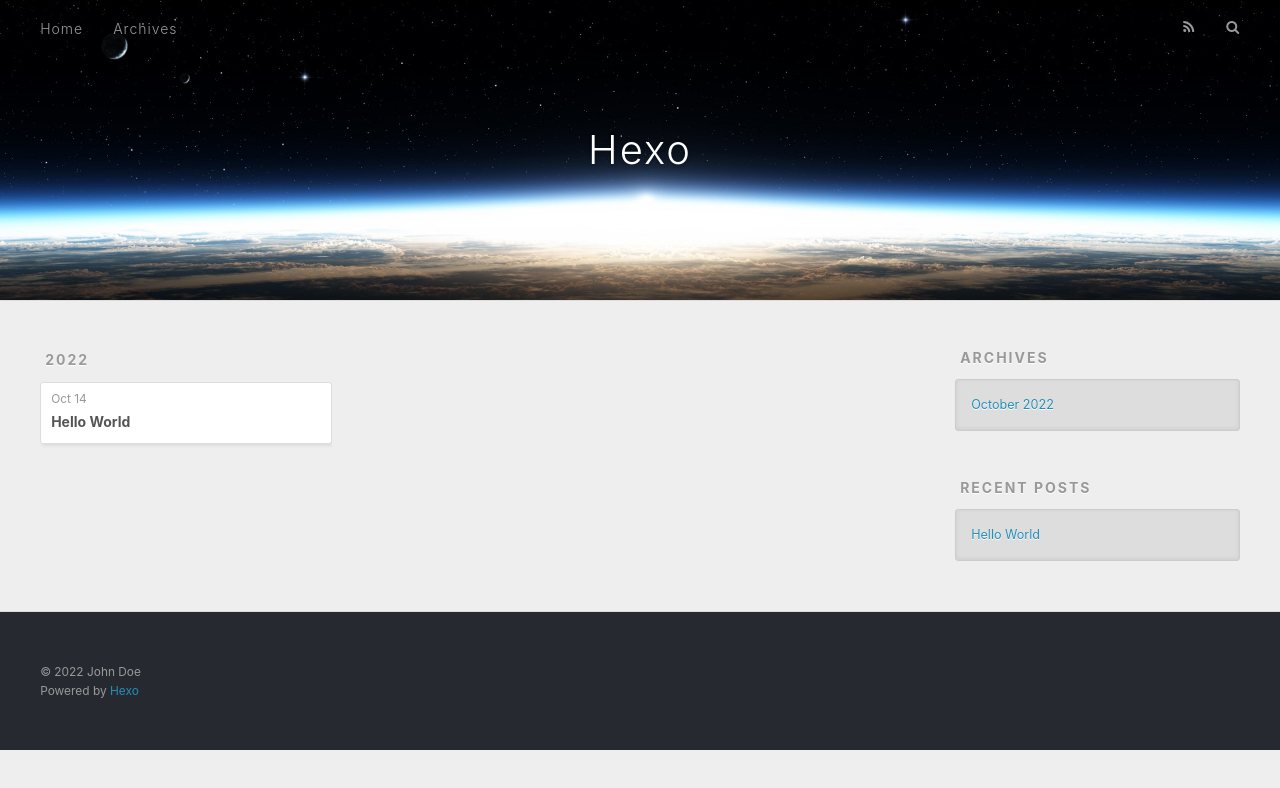
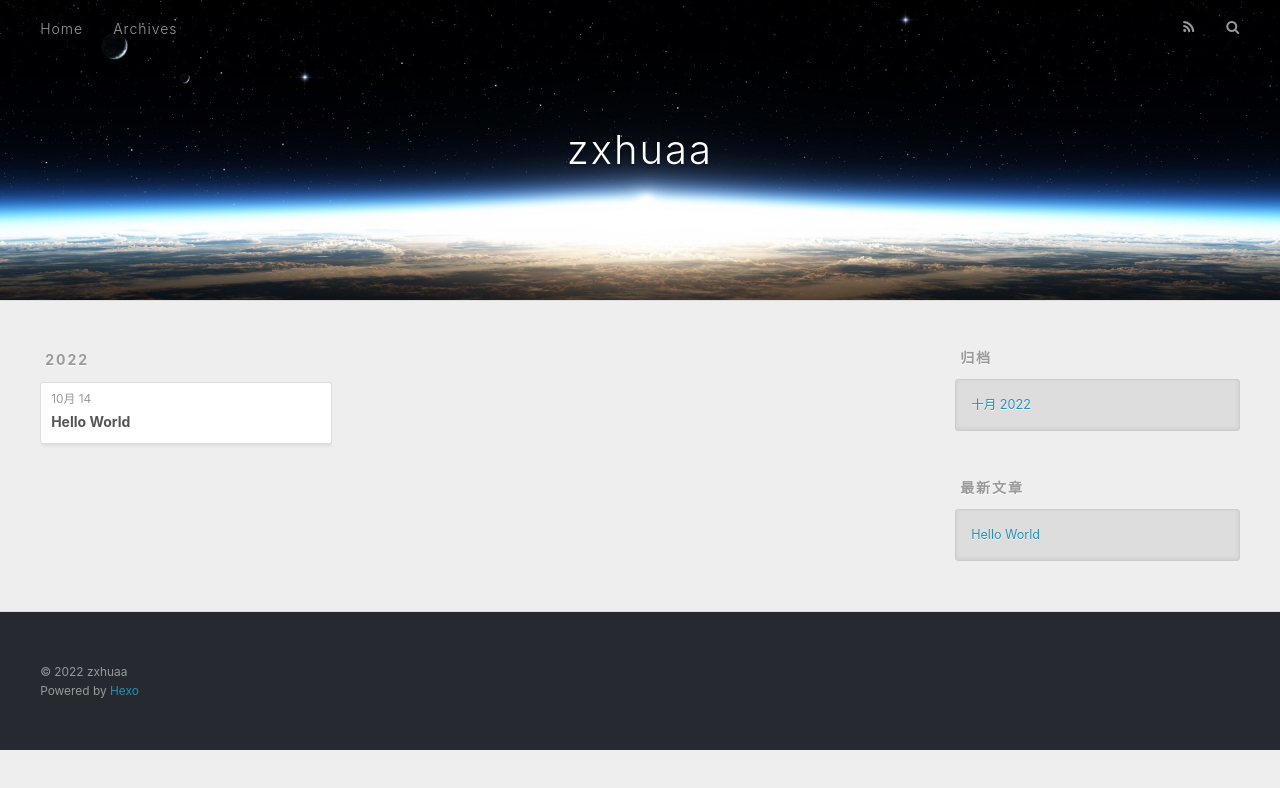
Before and after one commit to zxhuaa/zxhuaa.github.io, a plain HTML site: page archives/2022/10/index.html in a window 1280 px wide. Drawn offline with nearby package versions, Linux system fonts and the light colour scheme.

Commit message:
Site updated: 2022-10-14 20:52:54

```diff
--- a/archives/2022/10/index.html
+++ b/archives/2022/10/index.html
@@ -5,17 +5,19 @@
 
 
 
-  <title>Archives: 2022/10 | Hexo</title>
+  <title>归档: 2022/10 | zxhuaa</title>
   <meta name="viewport" content="width=device-width, initial-scale=1, maximum-scale=1">
-  <meta property="og:type" content="website">
-<meta property="og:title" content="Hexo">
+  <meta name="description" content="这是一段描述">
+<meta property="og:type" content="website">
+<meta property="og:title" content="zxhuaa">
 <meta property="og:url" content="http://example.com/archives/2022/10/index.html">
-<meta property="og:site_name" content="Hexo">
-<meta property="og:locale" content="en_US">
-<meta property="article:author" content="John Doe">
+<meta property="og:site_name" content="zxhuaa">
+<meta property="og:description" content="这是一段描述">
+<meta property="og:locale" content="zh_CN">
+<meta property="article:author" content="zxhuaa">
 <meta name="twitter:card" content="summary">
 
-    <link rel="alternate" href="/atom.xml" title="Hexo" type="application/atom+xml">
+    <link rel="alternate" href="/atom.xml" title="zxhuaa" type="application/atom+xml">
 
 
     <link rel="icon" href="/favicon.png">
@@ -36,7 +38,7 @@
   <div id="header-outer" class="outer">
     <div id="header-title" class="inner">
       <h1 id="logo-wrap">
-        <a href="/" id="logo">Hexo</a>
+        <a href="/" id="logo">zxhuaa</a>
       </h1>
 
     </div>
@@ -53,7 +55,7 @@
 
           <a id="nav-rss-link" class="nav-icon" href="/atom.xml" title="RSS Feed"></a>
 
-        <a id="nav-search-btn" class="nav-icon" title="Search"></a>
+        <a id="nav-search-btn" class="nav-icon" title="搜索"></a>
       </nav>
       <div id="search-form-wrap">
         <form action="//google.com/search" method="get" accept-charset="UTF-8" class="search-form"><input type="search" name="q" class="search-form-input" placeholder="Search"><button type="submit" class="search-form-submit">&#xF002;</button><input type="hidden" name="sitesearch" value="http://example.com"></form>
@@ -79,7 +81,7 @@
   <div class="archive-article-inner">
     <header class="archive-article-header">
       <a href="/2022/10/14/hello-world/" class="archive-article-date">
-  <time datetime="2022-10-13T16:33:27.404Z" itemprop="datePublished">Oct 14</time>
+  <time datetime="2022-10-13T16:33:27.404Z" itemprop="datePublished">10月 14</time>
 </a>
 
 
@@ -111,9 +113,9 @@
 
 
   <div class="widget-wrap">
-    <h3 class="widget-title">Archives</h3>
+    <h3 class="widget-title">归档</h3>
     <div class="widget">
-      <ul class="archive-list"><li class="archive-list-item"><a class="archive-list-link" href="/archives/2022/10/">October 2022</a></li></ul>
+      <ul class="archive-list"><li class="archive-list-item"><a class="archive-list-link" href="/archives/2022/10/">十月 2022</a></li></ul>
     </div>
   </div>
 
@@ -121,7 +123,7 @@
 
 
   <div class="widget-wrap">
-    <h3 class="widget-title">Recent Posts</h3>
+    <h3 class="widget-title">最新文章</h3>
     <div class="widget">
       <ul>
 
@@ -141,7 +143,7 @@
 
   <div class="outer">
     <div id="footer-info" class="inner">
-      &copy; 2022 John Doe<br>
+      &copy; 2022 zxhuaa<br>
       Powered by <a href="http://hexo.io/" target="_blank">Hexo</a>
     </div>
   </div>
```
Also changed, not shown: 2022/10/14/hello-world/index.html (+12 -12 lines), archives/2022/index.html (+16 -14 lines), archives/index.html (+16 -14 lines), index.html (+16 -14 lines).
